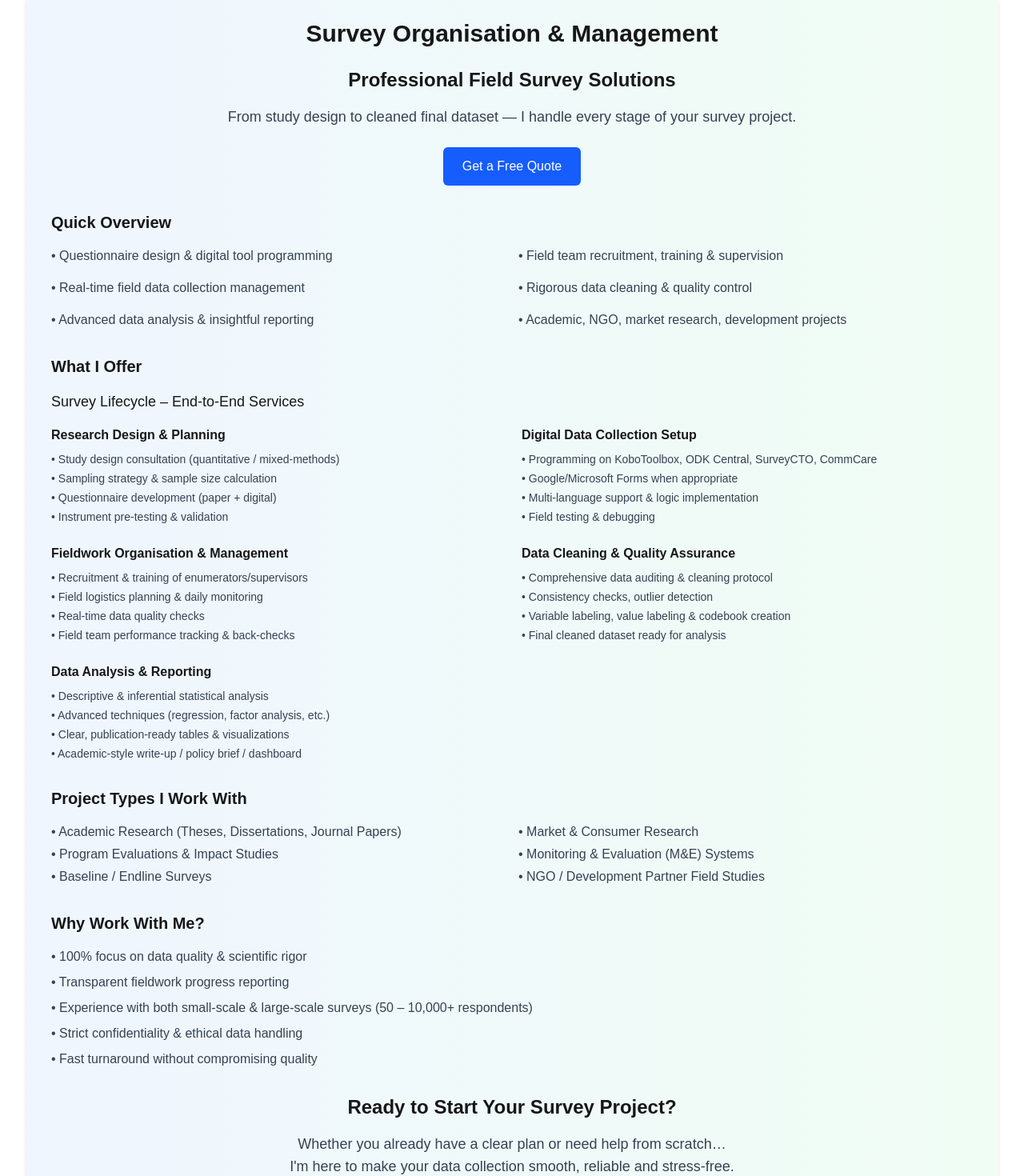
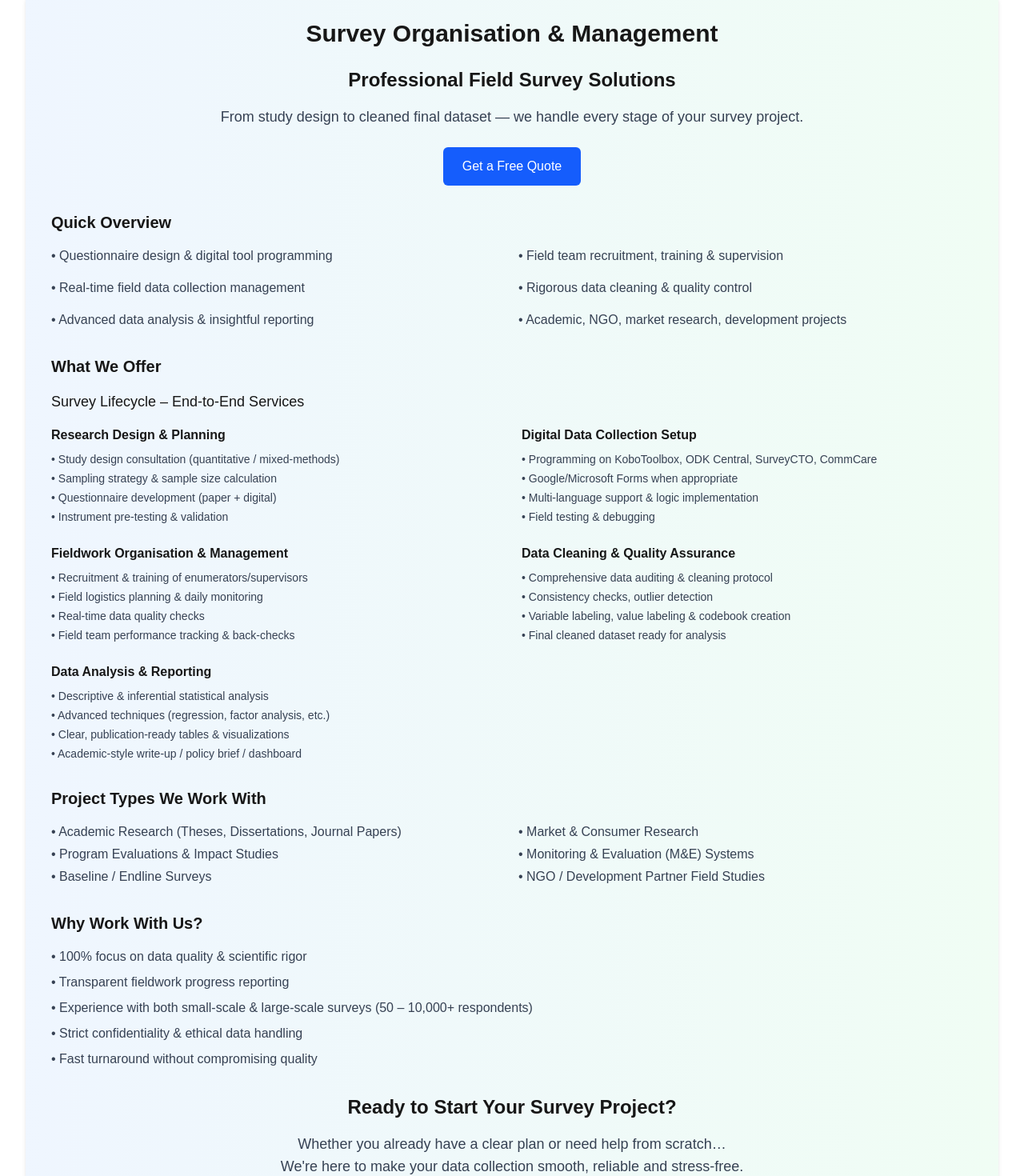
Before and after one commit to reme-dii/sankofa-data-institute, a Next.js app: page /programs in a window 1280 px wide. Shown: the part 1760-3230 px from the top of the page at 80% size. Built offline with nearby package versions, Linux system fonts and the light colour scheme.

Commit message:
Change 'I' to 'we' in survey section for institutional tone

```diff
--- a/src/app/programs/page.tsx
+++ b/src/app/programs/page.tsx
@@ -115,7 +115,7 @@ export default function Programs() {
             <div className="text-center mb-8">
               <h3 className="text-2xl font-bold mb-4">Professional Field Survey Solutions</h3>
               <p className="text-lg text-gray-700 mb-6">
-                From study design to cleaned final dataset — I handle every stage of your survey project.
+                From study design to cleaned final dataset — we handle every stage of your survey project.
               </p>
               <a href="https://forms.gle/ZRn1Qi9LD8HvJ3cU8" target="_blank" rel="noopener noreferrer" className="bg-blue-600 text-white px-6 py-3 rounded-md hover:bg-blue-700 inline-block">
                 Get a Free Quote
@@ -135,7 +135,7 @@ export default function Programs() {
             </div>
 
             <div className="mb-8">
-              <h3 className="text-xl font-semibold mb-4">What I Offer</h3>
+              <h3 className="text-xl font-semibold mb-4">What We Offer</h3>
               <h4 className="text-lg font-medium mb-4">Survey Lifecycle – End-to-End Services</h4>
 
               <div className="grid grid-cols-1 md:grid-cols-2 gap-6 mb-6">
@@ -192,7 +192,7 @@ export default function Programs() {
             </div>
 
             <div className="mb-8">
-              <h3 className="text-xl font-semibold mb-4">Project Types I Work With</h3>
+              <h3 className="text-xl font-semibold mb-4">Project Types We Work With</h3>
               <div className="grid grid-cols-1 md:grid-cols-2 gap-4">
                 <ul className="text-gray-700 space-y-1">
                   <li>• Academic Research (Theses, Dissertations, Journal Papers)</li>
@@ -208,7 +208,7 @@ export default function Programs() {
             </div>
 
             <div className="mb-8">
-              <h3 className="text-xl font-semibold mb-4">Why Work With Me?</h3>
+              <h3 className="text-xl font-semibold mb-4">Why Work With Us?</h3>
               <ul className="text-gray-700 space-y-2">
                 <li>• 100% focus on data quality & scientific rigor</li>
                 <li>• Transparent fieldwork progress reporting</li>
@@ -222,7 +222,7 @@ export default function Programs() {
               <h3 className="text-2xl font-semibold mb-4">Ready to Start Your Survey Project?</h3>
               <p className="text-lg text-gray-700 mb-6">
                 Whether you already have a clear plan or need help from scratch…<br />
-                I'm here to make your data collection smooth, reliable and stress-free.
+                We're here to make your data collection smooth, reliable and stress-free.
               </p>
               <div className="space-x-4">
                 <a href="https://forms.gle/ZRn1Qi9LD8HvJ3cU8" target="_blank" rel="noopener noreferrer" className="bg-blue-600 text-white px-6 py-3 rounded-md hover:bg-blue-700 inline-block font-semibold">
```
